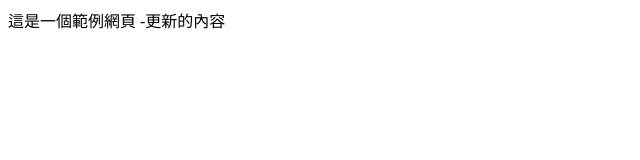
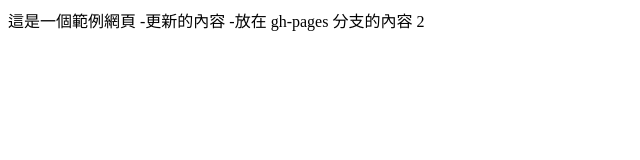
Before and after one commit to Emily2089/sample-gh-pages, a plain HTML site: page index.html in a window 1280 px wide. Shown: the whole page, without its empty margins (0-640 px from the left). Drawn offline with Linux system fonts and the light colour scheme.

Commit message:
更新內容2

```diff
--- a/index.html
+++ b/index.html
@@ -8,5 +8,6 @@
 <body>
   這是一個範例網頁
   -更新的內容
+  -放在 gh-pages 分支的內容 2
 </body>
 </html>
```
